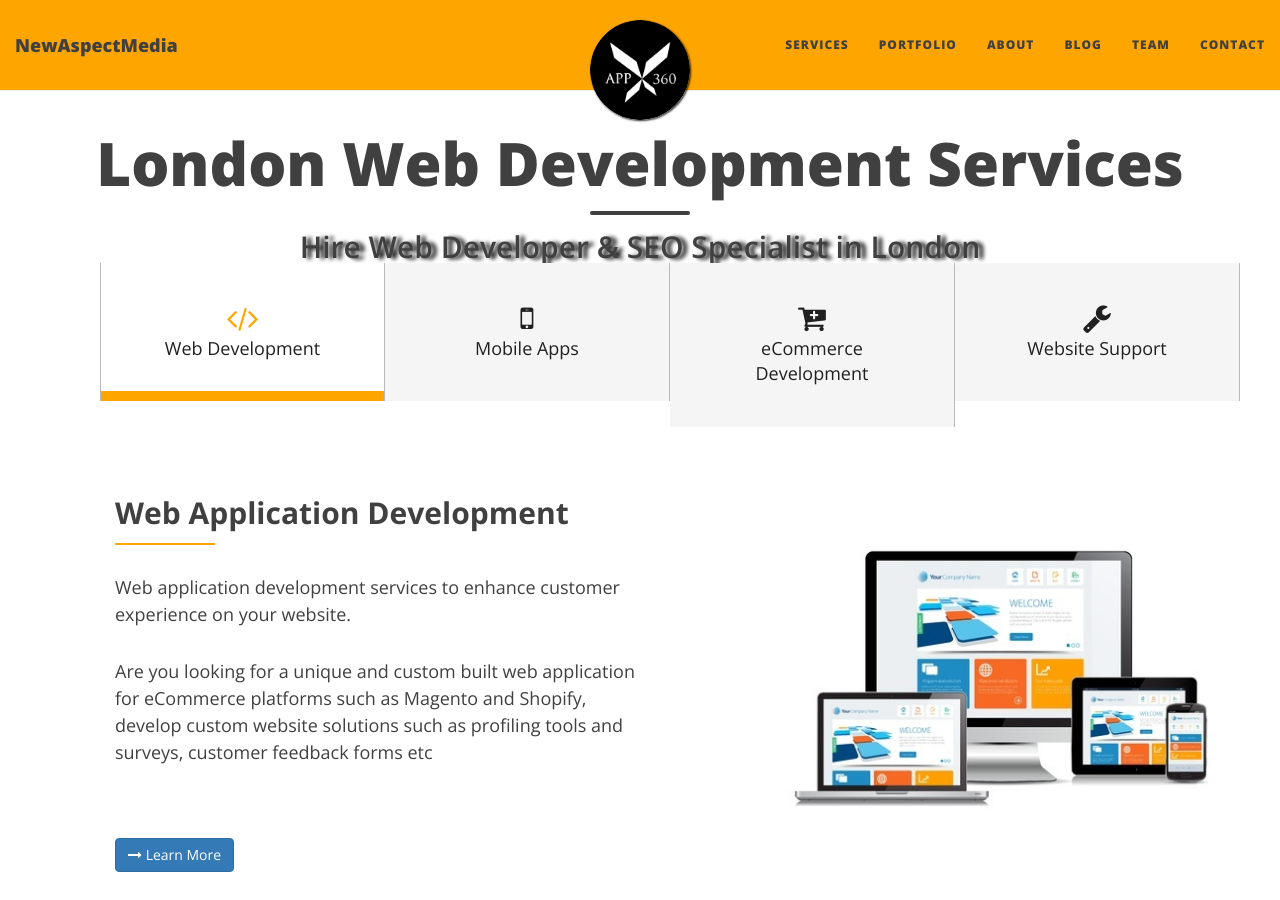
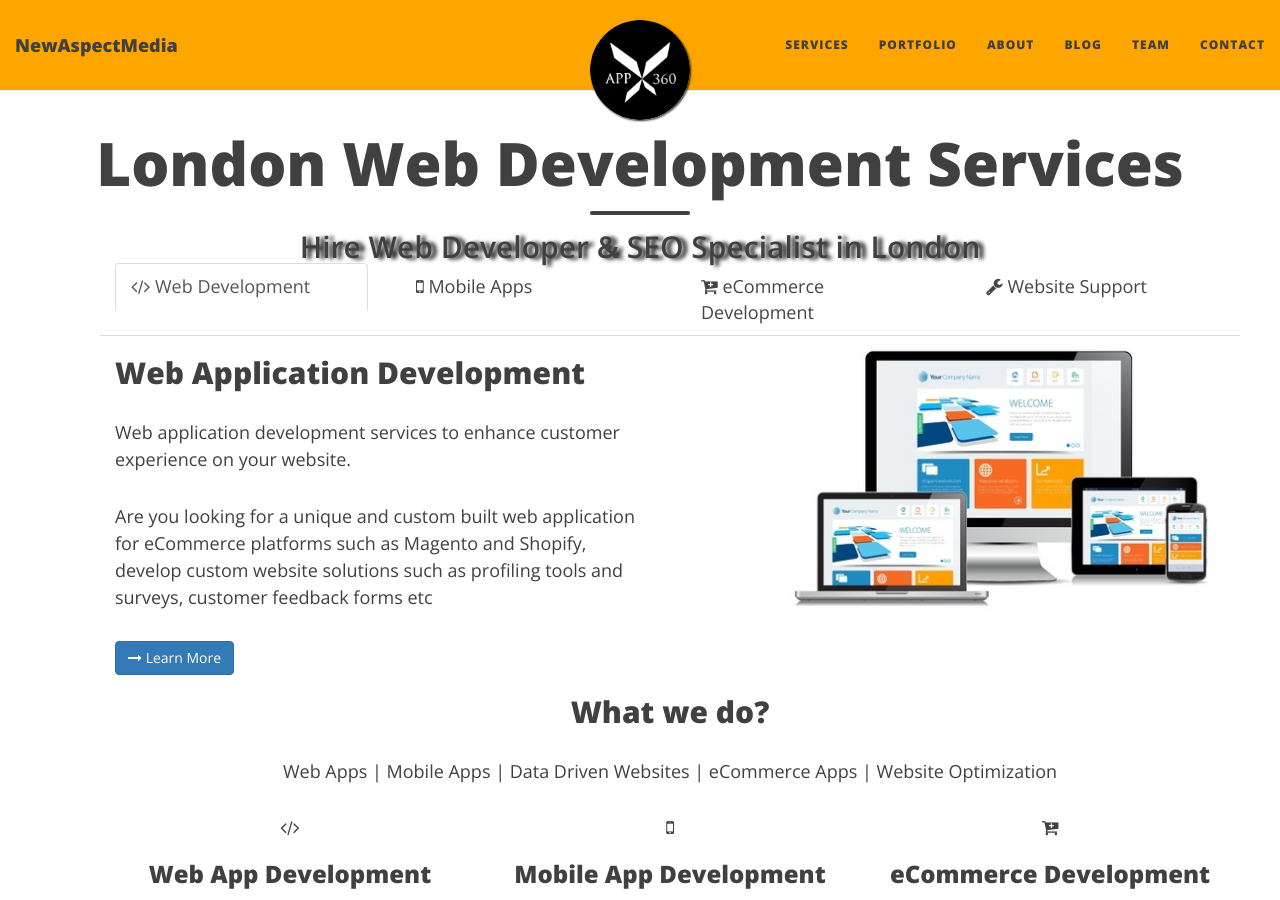
Before and after one commit to newmedia77/appxnam, a Jekyll site: the page built from index.html, in a window 1280 px wide and 900 px high. Built offline with Jekyll 4.4.1, drawn with Linux system fonts in a browser that asks for light colours; nearby versions of some CDN libraries; the list of posts is cut into pages by our own code.

Commit message:
andreas
remove style css

```diff
--- a/css/main.css
+++ b/css/main.css
@@ -1,6 +1,5 @@
 @import url("pygment_highlights.css");
 
-@import url("style.css");
 
 /* --- General --- */
 
```
